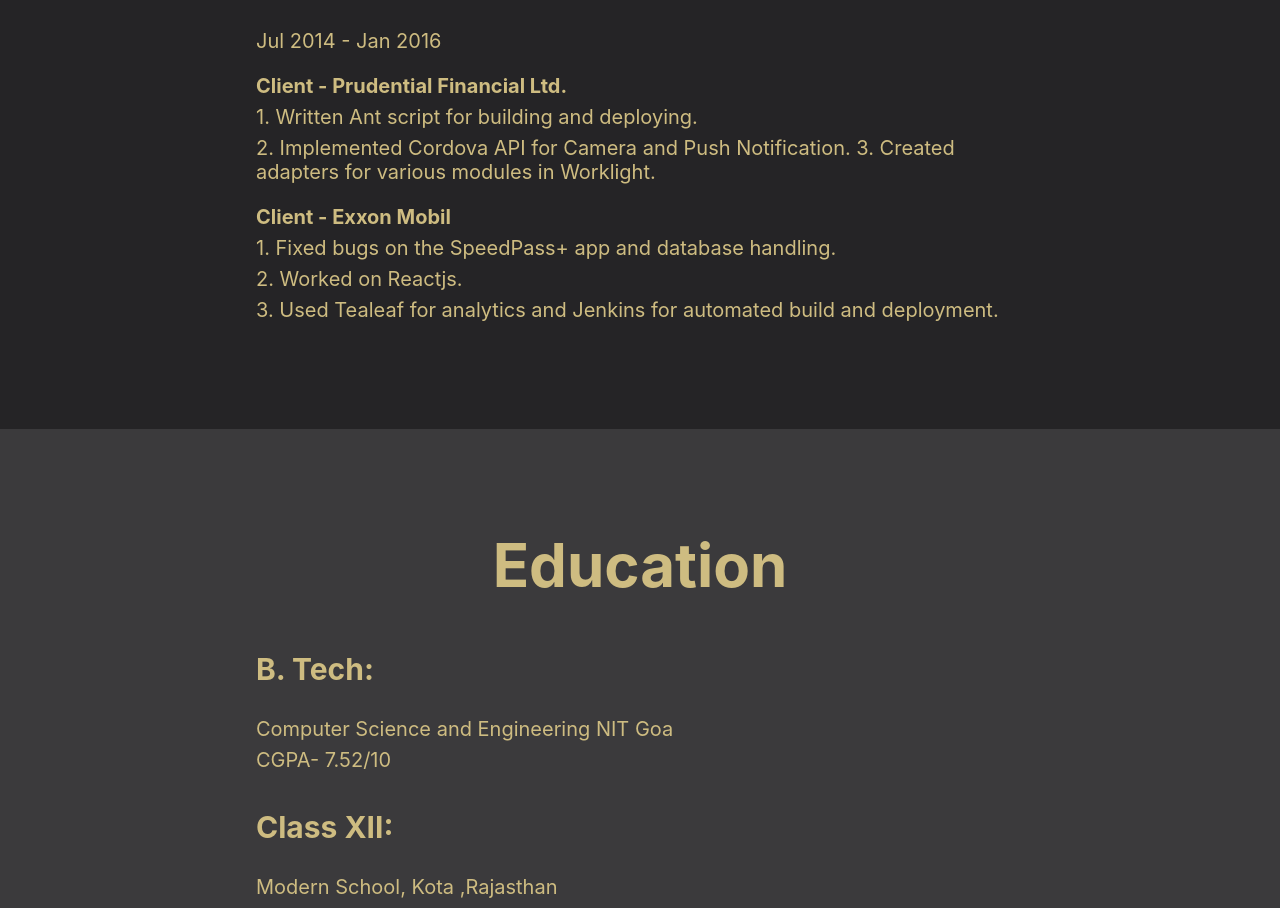
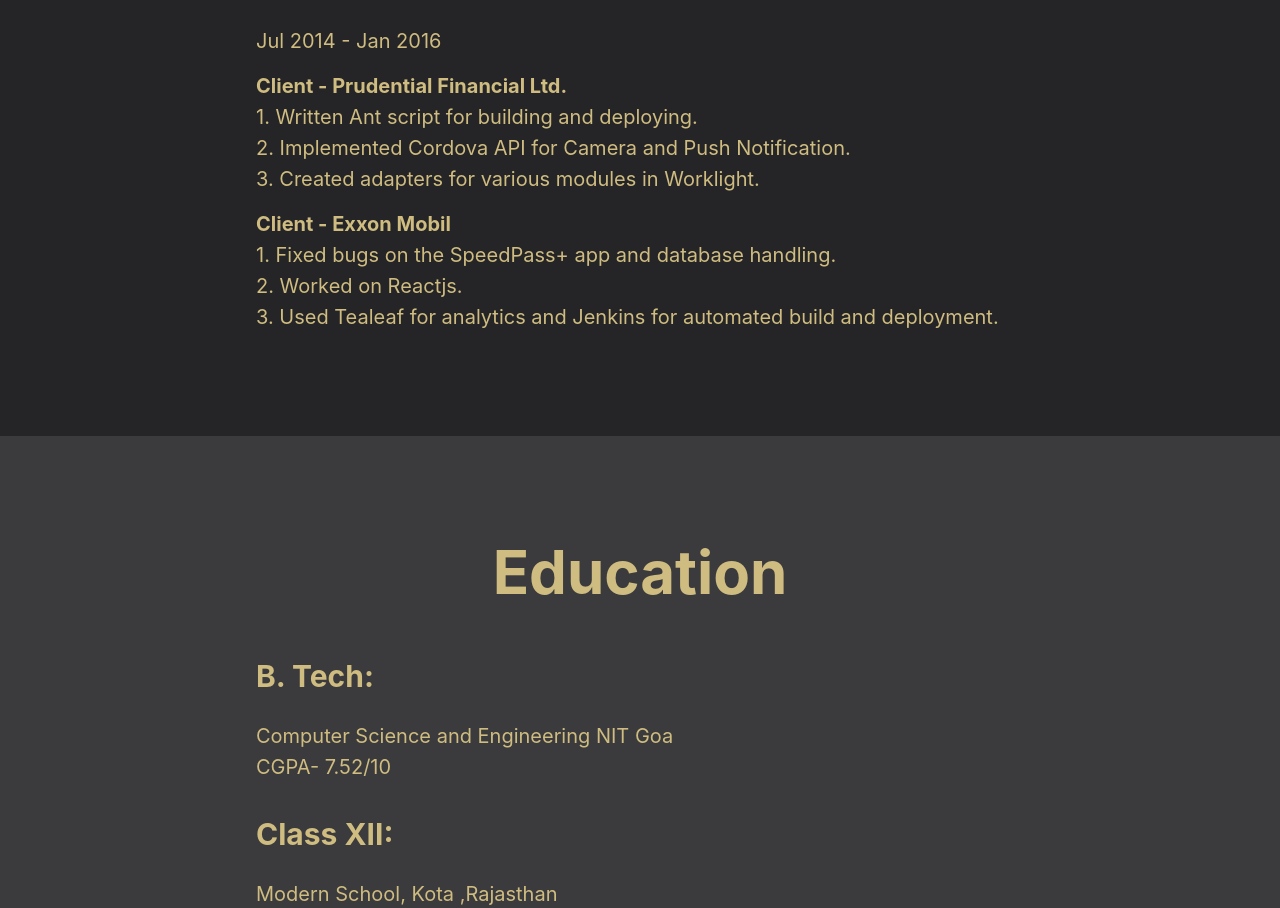
Before and after one commit to mehtarishabh/onerishabh, a React (Create React App) app: page / in a window 1280 px wide. Shown: the part 3302-4210 px from the top of the page. Built offline with nearby package versions, Linux system fonts and the light colour scheme.

Commit message:
small fixed

```diff
--- a/src/pages/Home/Home.js
+++ b/src/pages/Home/Home.js
@@ -105,7 +105,8 @@
             <div className='Home_text'></div>
             <div className='Home_text'><b>Client - Prudential Financial Ltd.</b></div>
             <div className='Home_text'>1. Written Ant script for building and deploying.</div>
-            <div className='Home_text'>2. Implemented Cordova API for Camera and Push Notification. 3. Created adapters for various modules in Worklight.</div>
+            <div className='Home_text'>2. Implemented Cordova API for Camera and Push Notification.</div>
+            <div className='Home_text'>3. Created adapters for various modules in Worklight.</div>
             <div className='Home_text'></div>
             <div className='Home_text'></div>
             <div className='Home_text'><b>Client - Exxon Mobil</b></div>
```
